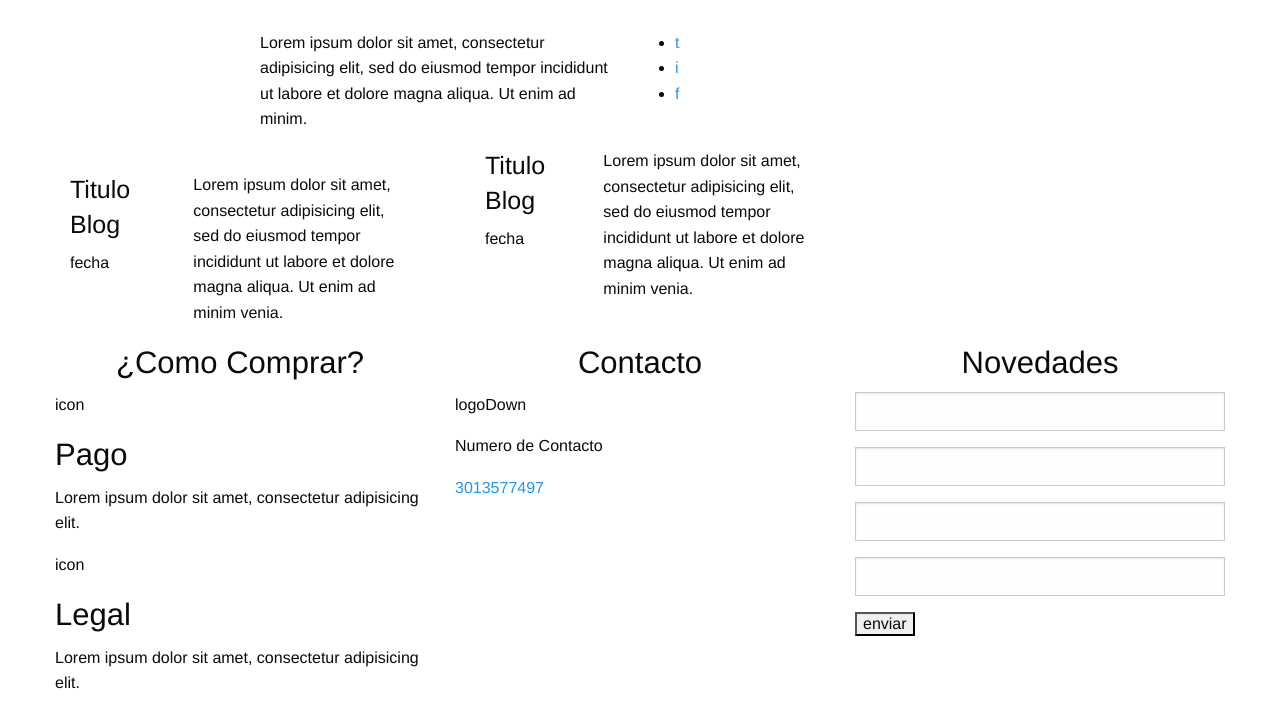
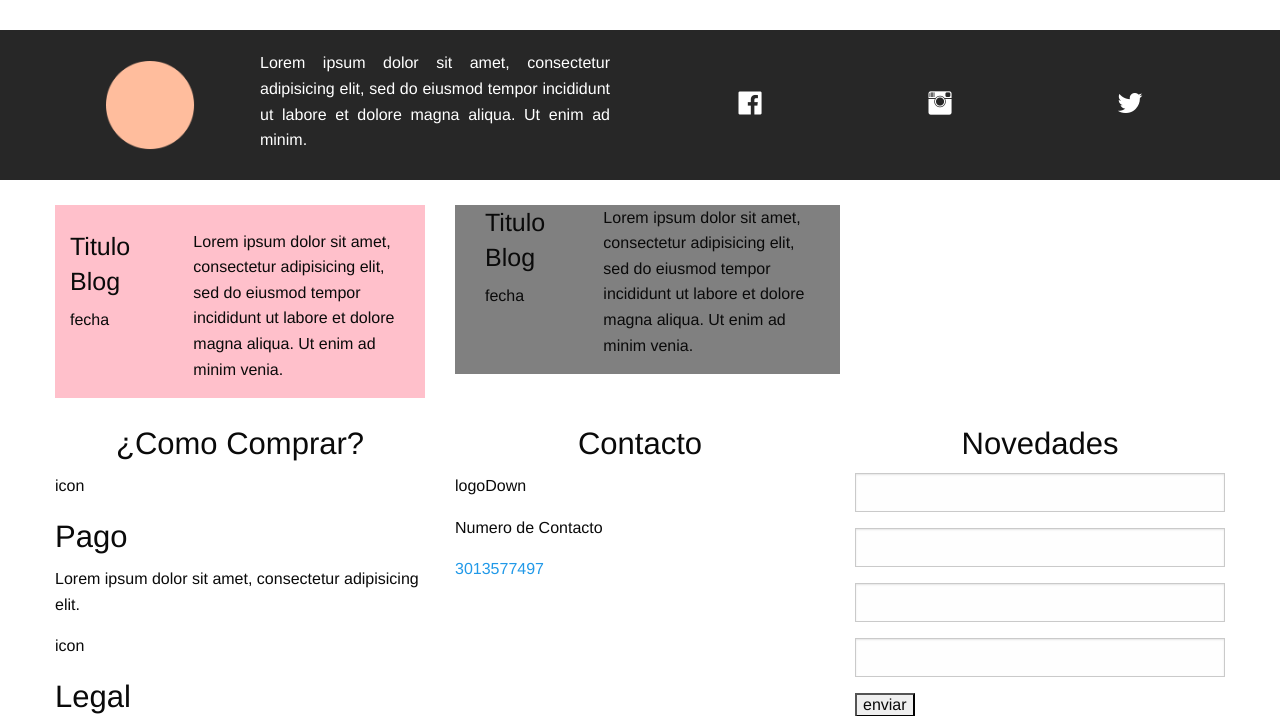
Before and after one commit to angelopezDesign/Clocks, a PHP site: page / in a window 1280 px wide. Shown: the part 1549-2265 px from the top of the page. Run offline with PHP 8.4, Linux system fonts and the light colour scheme; some libraries are stand-ins or nearby versions.

Commit message:
Estilos blog

```diff
--- a/css/app.css
+++ b/css/app.css
@@ -258,4 +258,67 @@ header#header .thumbPage {
         #proDestacados .cardDest:hover .cardDestBody p {
           transform: translateX(0); } }
 
+#aboutMe {
+  padding-bottom: 25px;
+  padding-top: 25px;
+  background-color: #272727; }
+  #aboutMe:after, #aboutMe:before {
+    content: '';
+    display: block;
+    clear: both; }
+  #aboutMe .cardAboutMe .cardAboutHeader {
+    height: 100px;
+    display: flex;
+    align-items: center;
+    justify-content: center; }
+    #aboutMe .cardAboutMe .cardAboutHeader .cardAboutThumb {
+      padding: 5px;
+      text-align: center; }
+      #aboutMe .cardAboutMe .cardAboutHeader .cardAboutThumb img {
+        display: inline-block;
+        max-width: 120px;
+        width: 50%;
+        height: auto;
+        text-align: center; }
+    #aboutMe .cardAboutMe .cardAboutHeader .cardAboutTxt {
+      padding-top: 10px; }
+      #aboutMe .cardAboutMe .cardAboutHeader .cardAboutTxt p {
+        font-size: 1rem;
+        color: #ffffff;
+        text-align: justify; }
+  #aboutMe .cardAboutMe .cardAboutBody .line {
+    display: block;
+    height: 3px;
+    background-color: red; }
+  #aboutMe .cardAboutMe .cardAboutBody ul {
+    margin-bottom: 0px;
+    margin-left: 0px;
+    list-style: none; }
+    #aboutMe .cardAboutMe .cardAboutBody ul li {
+      text-align: center;
+      height: 100px;
+      display: flex;
+      align-items: center;
+      justify-content: center; }
+      #aboutMe .cardAboutMe .cardAboutBody ul li a {
+        font-size: 2rem;
+        text-align: center;
+        color: #fff; }
+
+#blog {
+  padding-top: 25px;
+  padding-bottom: 25px; }
+  #blog:before, #blog:after {
+    content: '';
+    display: block;
+    clear: both; }
+  #blog .cardBlogPrincipal .cardBlogCont {
+    background-color: pink; }
+    #blog .cardBlogPrincipal .cardBlogCont:before, #blog .cardBlogPrincipal .cardBlogCont:after {
+      content: '';
+      display: block;
+      clear: both; }
+  #blog .cardBlogSecundario .cardBlogCont {
+    background-color: grey; }
+
 /*# sourceMappingURL=app.css.map */
--- a/index.html
+++ b/index.html
@@ -197,7 +197,7 @@
 					<div class="cardAboutMe">
 						<div class="small-12 medium-6 columns cardAboutHeader">
 							<div class="small-4 columns cardAboutThumb">
-								<img src="" alt="">
+								<img src="recursos/iconProfile.png" alt="">
 							</div>
 							<div class="small-8 columns cardAboutTxt">
 								<p>Lorem ipsum dolor sit amet, consectetur adipisicing elit, sed do eiusmod
@@ -205,15 +205,10 @@
 							</div>
 						</div>
 						<div class="small-12 medium-6 columns cardAboutBody">
-							<div class="small-6 columns">
-								<span class="line"></span>
-							</div>
-						</div>
-						<div class="small-12 medium-6 columns cardAboutBody">
 							<ul class="redesMedium">
-								<li><a href="" title=""><span>t</span></a></li>
-								<li><a href="" title=""><span>i</span></a></li>
-								<li><a href="" title=""><span>f</span></a></li>
+								<li class="small-4 columns"><a href="" title=""><span class="fi-social-facebook"></span></a></li>
+								<li class="small-4 columns"><a href="" title=""><span class="fi-social-instagram"></span></a></li>
+								<li class="small-4 columns"><a href="" title=""><span class="fi-social-twitter"></span></a></li>
 							</ul>
 						</div>
 					</div>
--- a/scss/app.scss
+++ b/scss/app.scss
@@ -396,3 +396,98 @@ header#header{
 		}
 	}
 }
+#aboutMe{
+	padding-bottom: 25px;
+	padding-top: 25px;
+	background-color: rgba(39,39,39,1);
+	&:after,
+	&:before{
+		content:'';
+		display: block;
+		clear: both;
+	}
+	.cardAboutMe{
+		.cardAboutHeader{
+			height: 100px;
+			display: flex;
+			align-items:center;
+			justify-content:center;
+			.cardAboutThumb{
+				padding: 5px;
+				text-align: center;
+				// margin: auto;
+				// width: 100px;
+				// height: 100px;
+				// display: flex;
+				// align-items:center;
+				// justify-content:center;
+				img{
+					display: inline-block;
+					max-width: 120px;
+					width: 50%;
+					height: auto;
+					text-align: center;
+				}
+			}
+			.cardAboutTxt{
+				padding-top: 10px;
+				p{
+					font-size: 1rem;
+					color:#ffffff;
+					text-align: justify;
+				}
+			}
+		}
+		.cardAboutBody{
+			.line{
+				display: block;
+				height: 3px;
+				background-color: red;
+			}
+			ul{
+				margin-bottom: 0px;
+				margin-left: 0px;
+				list-style: none;
+				li{
+					text-align: center;
+					height: 100px;
+					display: flex;
+					align-items:center;
+					justify-content:center;
+					a{
+						font-size: 2rem;
+						text-align: center;
+						color: #fff;
+					}
+				}
+			}
+		}
+
+	}
+}
+#blog{
+	&:before,
+	&:after{
+		content: '';
+		display: block;
+		clear: both;
+	}
+	padding-top: 25px;
+	padding-bottom: 25px;
+	.cardBlogPrincipal{
+		.cardBlogCont{
+			&:before,
+			&:after{
+				content: '';
+				display: block;
+				clear: both;
+			}
+			background-color: pink;
+		}
+	}
+	.cardBlogSecundario{
+		.cardBlogCont{
+			background-color: grey;
+		}
+	}
+}
```
Also changed, not shown: recursos/iconProfile.png (added), 1 other file.
